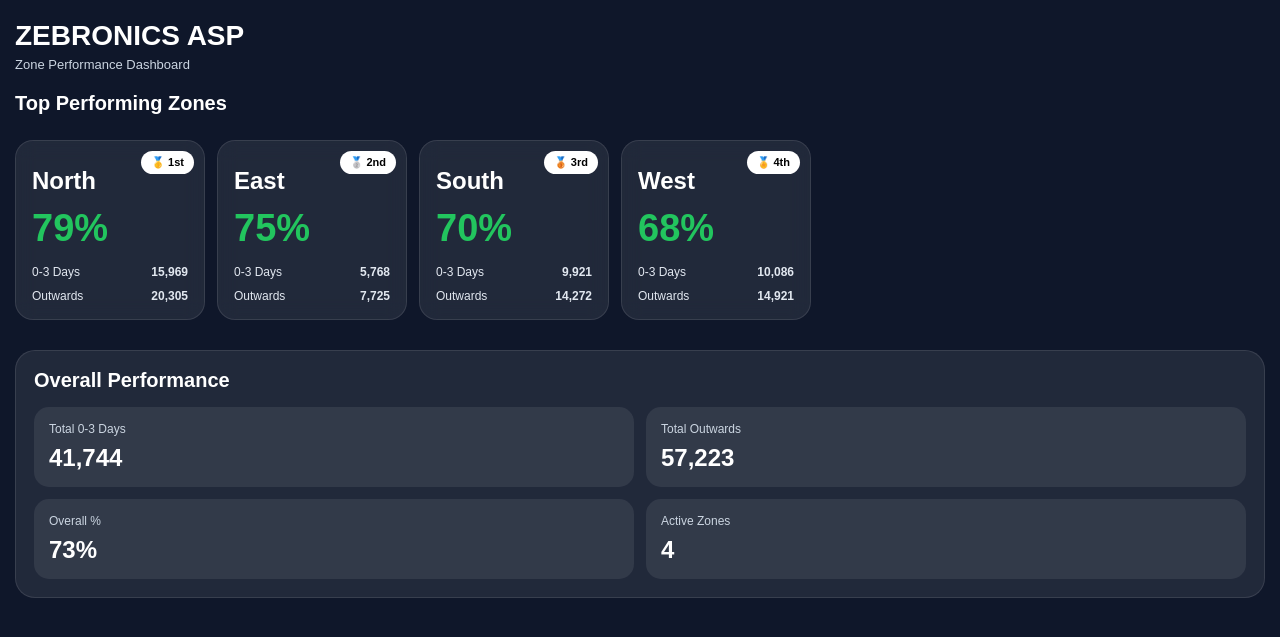
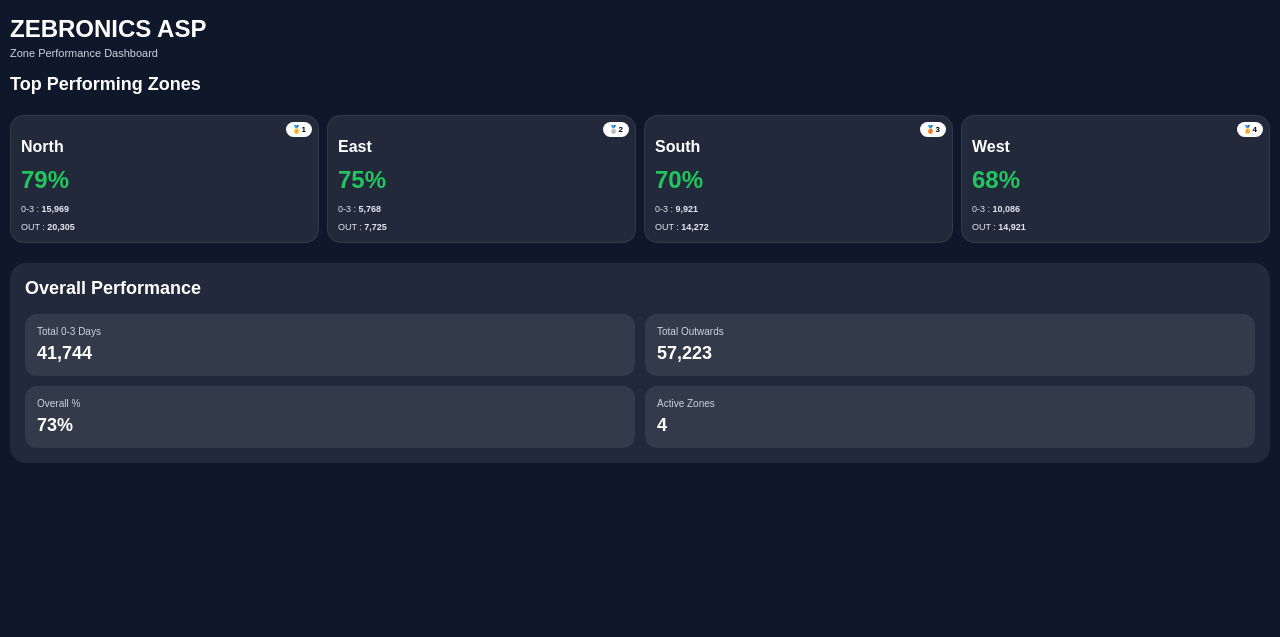
Before and after one commit to sudhakar96536-droid/asp, a Flask app: page / in a window 1280 px wide. Shown: the top 637 px of the page. Run offline with Flask 3, Linux system fonts and the light colour scheme.

Commit message:
Update index.html

```diff
--- a/templates/index.html
+++ b/templates/index.html
@@ -25,162 +25,141 @@
 /* HEADER */
 
 .header{
-    padding:20px 15px 10px;
+    padding:15px 10px 5px;
 }
 
 .header h1{
-    font-size:28px;
+    font-size:24px;
     font-weight:bold;
 }
 
 .header p{
-    margin-top:5px;
+    font-size:11px;
     color:#cbd5e1;
-    font-size:13px;
+    margin-top:4px;
 }
 
 /* TITLE */
 
 .top-title{
-    padding:10px 15px;
-    font-size:20px;
+    padding:10px;
+    font-size:18px;
     font-weight:bold;
 }
 
-/* ZONE CONTAINER */
+/* ZONE GRID */
 
 .zone-container{
-    display:flex;
-    overflow-x:auto;
-    gap:12px;
-    padding:15px;
+    display:grid;
+    grid-template-columns:repeat(4,1fr);
+    gap:8px;
+    padding:10px;
 }
 
-.zone-container::-webkit-scrollbar{
-    display:none;
-}
-
-/* SMALL CARDS */
+/* CARD */
 
 .zone-card{
-    min-width:190px;
-    max-width:190px;
     background:rgba(255,255,255,0.08);
-    backdrop-filter:blur(10px);
-    border-radius:18px;
-    padding:16px;
+    border-radius:14px;
+    padding:10px;
     position:relative;
-    border:1px solid rgba(255,255,255,0.1);
-    transition:0.3s;
-    flex-shrink:0;
-}
-
-.zone-card:hover{
-    transform:translateY(-4px);
+    border:1px solid rgba(255,255,255,0.08);
 }
 
 /* RANK */
 
 .rank{
     position:absolute;
-    top:10px;
-    right:10px;
+    top:6px;
+    right:6px;
     background:white;
     color:black;
-    padding:5px 10px;
-    border-radius:30px;
-    font-size:11px;
+    padding:3px 6px;
+    border-radius:20px;
+    font-size:8px;
     font-weight:bold;
 }
 
 /* ZONE */
 
 .zone-name{
-    font-size:24px;
+    font-size:16px;
     font-weight:bold;
-    margin-top:10px;
+    margin-top:12px;
 }
 
 /* PERCENT */
 
 .percent{
-    font-size:38px;
+    font-size:24px;
     font-weight:bold;
-    margin-top:12px;
+    margin-top:10px;
     color:#22c55e;
 }
 
 /* STATS */
 
 .stats{
-    margin-top:15px;
+    margin-top:10px;
 }
 
 .stat-line{
-    display:flex;
-    justify-content:space-between;
-    margin-top:10px;
+    margin-top:8px;
+    font-size:9px;
     color:#e2e8f0;
-    font-size:12px;
 }
 
 /* SUMMARY */
 
 .summary{
-    margin:15px;
+    margin:10px;
     background:rgba(255,255,255,0.08);
-    border-radius:20px;
-    padding:18px;
-    border:1px solid rgba(255,255,255,0.1);
+    border-radius:16px;
+    padding:15px;
 }
 
 .summary h2{
+    font-size:18px;
     margin-bottom:15px;
-    font-size:20px;
 }
 
 .summary-grid{
     display:grid;
     grid-template-columns:1fr 1fr;
-    gap:12px;
+    gap:10px;
 }
 
 .box{
     background:rgba(255,255,255,0.08);
-    padding:15px;
-    border-radius:15px;
+    padding:12px;
+    border-radius:12px;
 }
 
 .box-title{
+    font-size:10px;
     color:#cbd5e1;
-    font-size:12px;
 }
 
 .box-value{
-    margin-top:8px;
-    font-size:24px;
+    font-size:18px;
     font-weight:bold;
+    margin-top:6px;
 }
 
 /* MOBILE */
 
 @media(max-width:600px){
 
-    .zone-card{
-        min-width:160px;
-        max-width:160px;
-    }
-
     .zone-name{
-        font-size:20px;
+        font-size:13px;
     }
 
     .percent{
-        font-size:30px;
+        font-size:18px;
     }
 
-    .box-value{
-        font-size:22px;
+    .stat-line{
+        font-size:8px;
     }
 
 }
@@ -190,8 +169,6 @@
 </head>
 
 <body>
-
-<!-- HEADER -->
 
 <div class="header">
 
@@ -203,21 +180,15 @@
 
 </div>
 
-<!-- TITLE -->
-
 <div class="top-title">
 
     Top Performing Zones
 
 </div>
 
-<!-- ZONES -->
-
 <div class="zone-container" id="zoneContainer">
 
 </div>
-
-<!-- SUMMARY -->
 
 <div class="summary">
 
@@ -287,17 +258,15 @@
 
     const ranks = [
 
-        "🥇 1st",
-        "🥈 2nd",
-        "🥉 3rd",
-        "🏅 4th"
+        "🥇1",
+        "🥈2",
+        "🥉3",
+        "🏅4"
 
     ];
 
     const container =
     document.getElementById("zoneContainer");
-
-    /* SORT */
 
     const zones = Object.entries(data)
 
@@ -312,8 +281,6 @@
         parseInt(a[1].Percentage)
 
     );
-
-    /* CARDS */
 
     zones.forEach((zone,index)=>{
 
@@ -341,8 +308,7 @@
 
                 <div class="stat-line">
 
-                    <span>0-3 Days</span>
-
+                    0-3 :
                     <b>
                     ${details.Sum_of_0_3.toLocaleString()}
                     </b>
@@ -351,8 +317,7 @@
 
                 <div class="stat-line">
 
-                    <span>Outwards</span>
-
+                    OUT :
                     <b>
                     ${details.Sum_of_Total_Outwards.toLocaleString()}
                     </b>
@@ -366,8 +331,6 @@
         `;
 
     });
-
-    /* SUMMARY */
 
     document.getElementById("total03").innerText =
 
```
